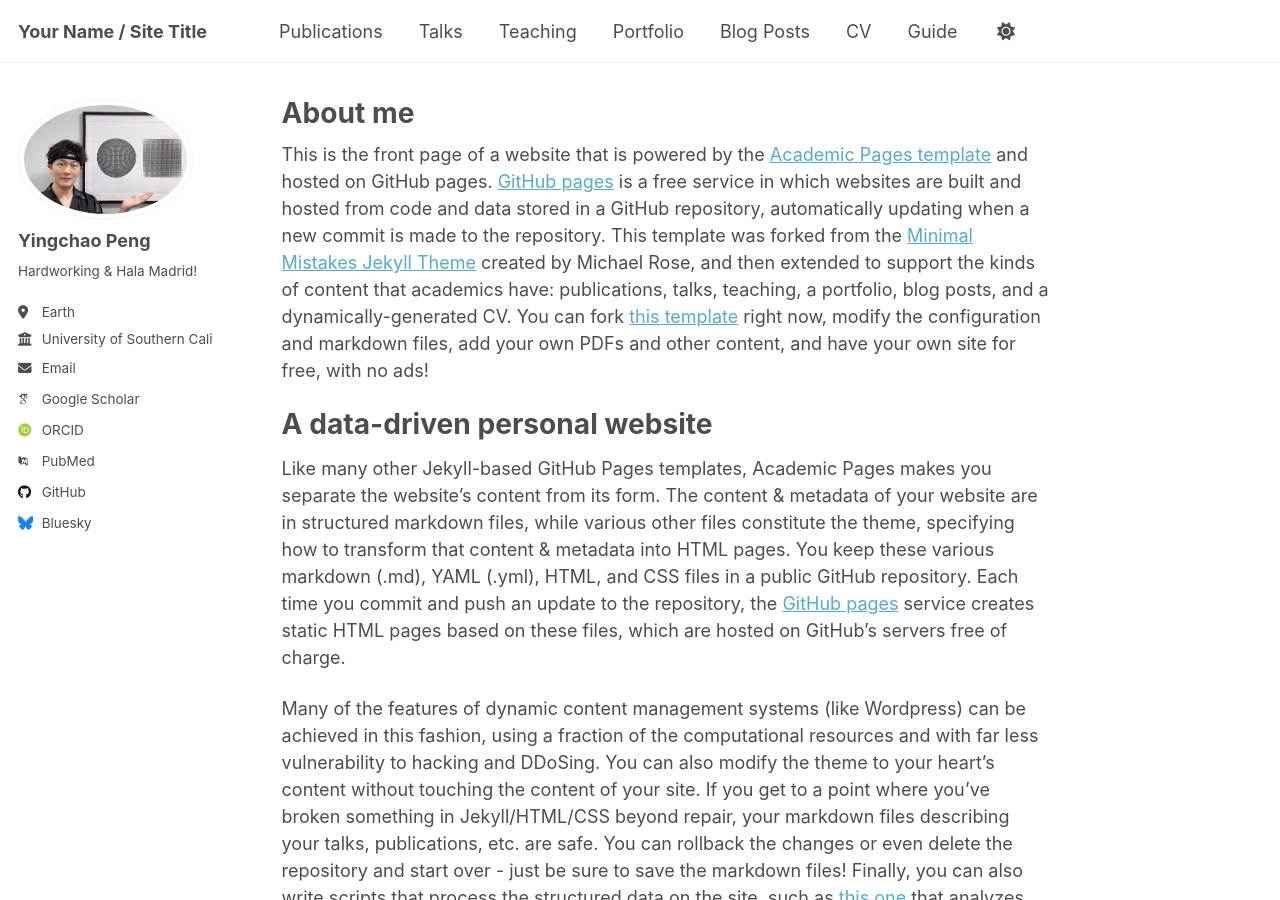
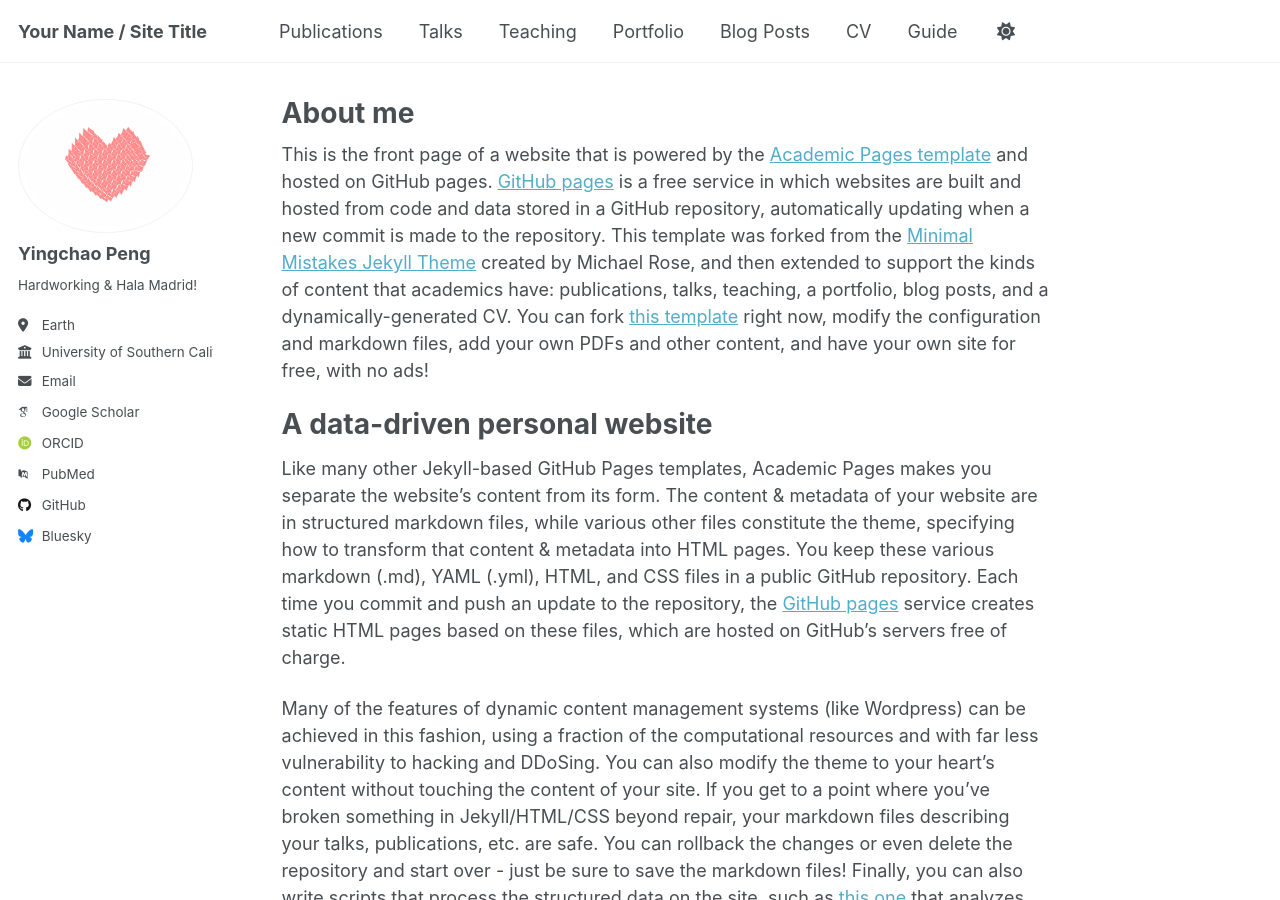
Before and after one commit to Hougeichao/Hougeichao.github.io, a Jekyll site: the page built from _pages/about.md, in a window 1280 px wide and 900 px high. Built offline with Jekyll 4.4.1, drawn with Linux system fonts in a browser that asks for light colours; some web fonts are replaced.

Commit message:
Update _config.yml

```diff
--- a/_config.yml
+++ b/_config.yml
@@ -22,7 +22,7 @@ repository               : "academicpages/academicpages.github.io"
 #               Additional customization can be done by editing /_includes/author-profile.html
 author:
   # Biographic information
-  avatar           : "Yingchao_Peng.jpg"
+  avatar           : "heartbeatpink.gif"
   name             : "Yingchao Peng"
   pronouns         : # example: "she/her"
   bio              : "Hardworking & Hala Madrid!"
```
